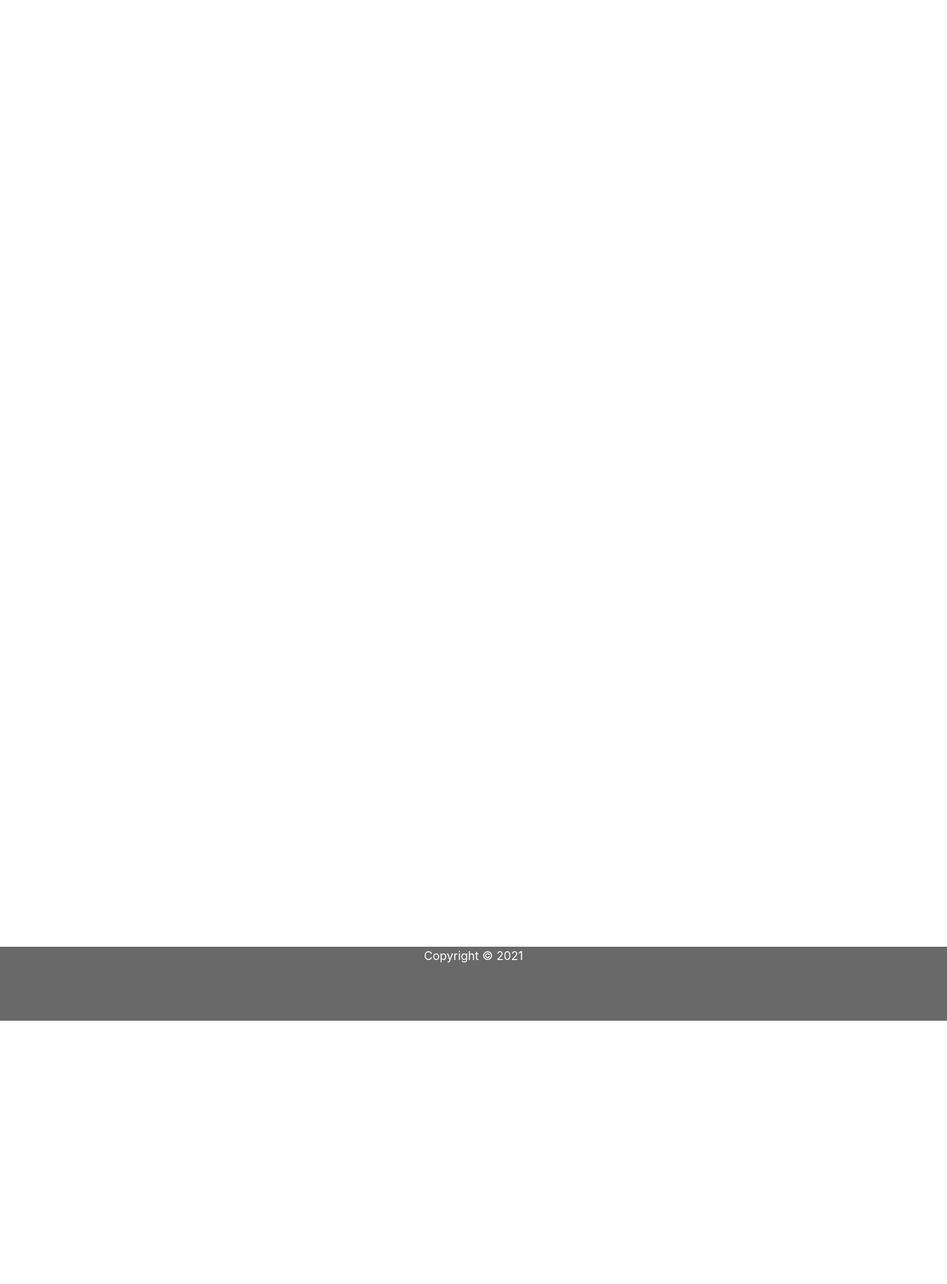
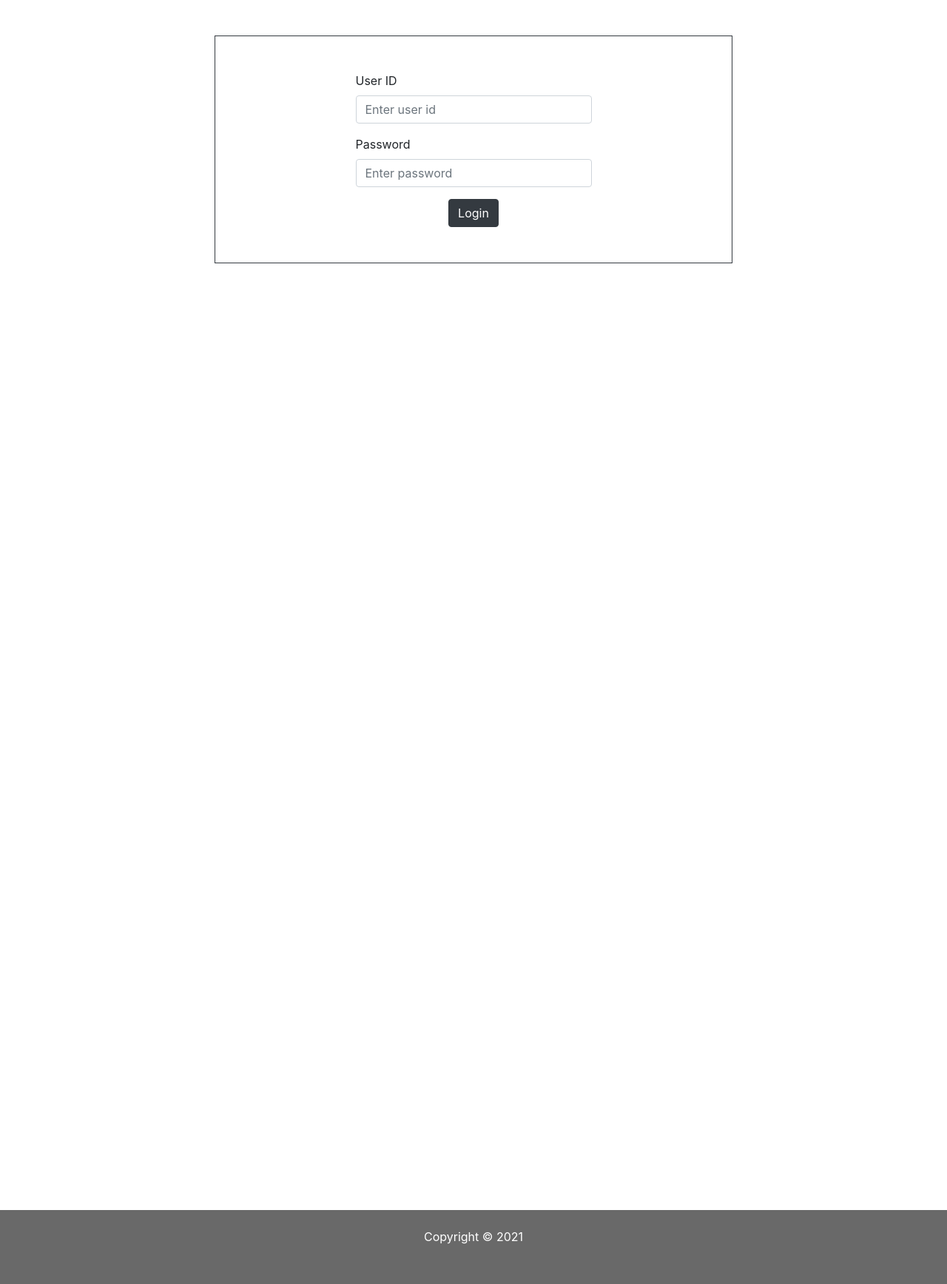
Before and after one commit to pawarhrishi21/Faculty-Leave-Portal, a PHP site: page / in a window 1280 px wide. Shown: the part 56-1792 px from the top of the page at 74% size. Before the commit the page ends 1436 px from the top, so only its background shows below. Run offline with PHP 8.4, Linux system fonts and the light colour scheme.

Commit message:
Add user login

```diff
--- a/index.php
+++ b/index.php
@@ -1,24 +1,2 @@
-<?php include "static/header.php"; ?>
 
-
-<!DOCTYPE html>
-<html lang="en">
-<head>
-    <meta charset="UTF-8">
-    <meta http-equiv="X-UA-Compatible" content="IE=edge">
-    <meta name="viewport" content="width=device-width, initial-scale=1.0">
-    <title>Portal</title>
-</head>
-<body>
-
-</body>
-</html>
-
-
-
-
-
-
-
-
-<?php include "static/footer.php"; ?>
+<?php include "login.php"; ?>
--- /dev/null
+++ b/login.php
@@ -0,0 +1,26 @@
+<?php
+
+if(isset($_POST["submit"])){
+    $id = $_POST["userid"];
+    $query = "SELECT * FROM USERS WHERE id=$id";
+}
+?>
+
+<?php include "static/header.php"; ?>
+
+<form class="mx-auto mt-5 border border-dark py-5" action="login.php" method="POST" style="width:700px">
+    <div class="form-group col-md-6 mx-auto">
+    <label for="login-userid"> User ID</label>
+    <input class="form-control" type="text" name="userid" id="login-userid" placeholder="Enter user id">
+    </div>
+
+    <div class="form-group col-md-6 mx-auto">
+    <label for="login-password"> Password</label>
+    <input class="form-control" type="password" name="password" id="login-password" placeholder="Enter password">
+    </div>
+    <div class="text-center">
+    <button class="btn btn-dark" name="submit" type="submit">Login</button>
+    </div>
+</form>
+
+<?php include "static/footer.php"; ?>
--- a/static/footer.php
+++ b/static/footer.php
@@ -1,15 +1,6 @@
-<?php
-
-
-?>
-
-
-<!DOCTYPE html>
-<html lang="en">
-<head>
-    <link rel="stylesheet" href="../css/styles.css">
-</head>
-<body>
-    <p class="footer">Copyright © 2021</p>
+<!-- Footer for all the pages -->
+<div>
+    <p class="footer pt-4">Copyright © 2021</p>
+</div>
 </body>
 </html>
--- a/static/header.php
+++ b/static/header.php
@@ -1,9 +1,4 @@
-<?php
-
-
-
-?>
-
+<!-- Header for all the pages -->
 
 <!DOCTYPE html>
 <html lang="en">
@@ -16,8 +11,9 @@
     <script src="https://code.jquery.com/jquery-3.5.1.slim.min.js" integrity="sha384-DfXdz2htPH0lsSSs5nCTpuj/zy4C+OGpamoFVy38MVBnE+IbbVYUew+OrCXaRkfj" crossorigin="anonymous"></script>
     <link rel="stylesheet" href="https://cdn.jsdelivr.net/npm/bootstrap@4.6.0/dist/css/bootstrap.min.css" integrity="sha384-B0vP5xmATw1+K9KRQjQERJvTumQW0nPEzvF6L/Z6nronJ3oUOFUFpCjEUQouq2+l" crossorigin="anonymous">
     <script src="https://cdn.jsdelivr.net/npm/bootstrap@4.6.0/dist/js/bootstrap.bundle.min.js" integrity="sha384-Piv4xVNRyMGpqkS2by6br4gNJ7DXjqk09RmUpJ8jgGtD7zP9yug3goQfGII0yAns" crossorigin="anonymous"></script>
+    <link rel="stylesheet" href="../css/styles.css">
+</head>
 
-</head>
 <body>
     <nav class="navbar navbar-expand-lg navbar-dark bg-dark">
     <a class="navbar-brand" href="#">Faculty Portal</a>
@@ -31,9 +27,6 @@
         </li> -->
     </ul>
     <!-- <span class="navbar-text">
-
     </span> -->
     </div>
     </nav>
-</body>
-</html>
```
Also changed, not shown: user.php (added).
